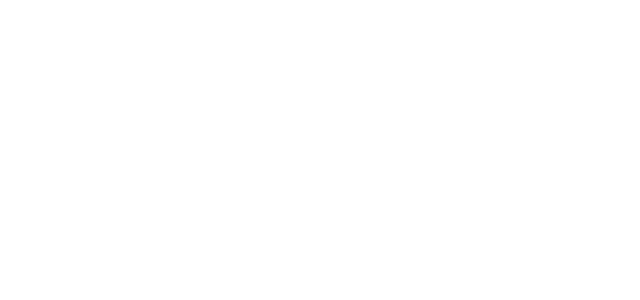
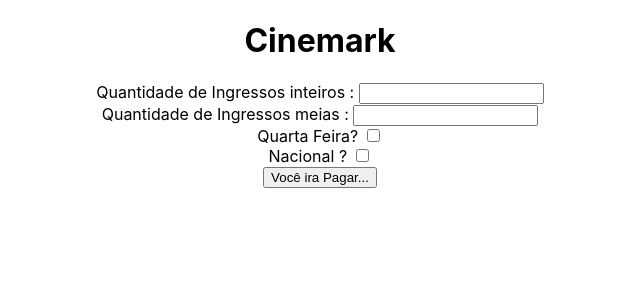
Before and after one commit to JuanVictor62/prova-07-10, a React (Create React App) app in the folder site/: page /ingresso in a window 1280 px wide. Before the commit this address had no page. Shown: the top 300 px of the page, without its empty margins (320-960 px from the left). Built offline with nearby package versions, Linux system fonts and the light colour scheme.

Commit message:
prova dia 14/10

```diff
--- a/site/src/App.js
+++ b/site/src/App.js
@@ -11,6 +11,9 @@
           <a href='/salario'> Salario</a>
           <a href='/parada'> Paradas Abastecimento</a>
           <a href='/temperatura'> Temperatura</a>
+          <a href='/ingresso'> Ingresso</a>
+          <a href='/orcamento'> Orcamento</a>
+
     </div>
   );
 }
--- /dev/null
+++ b/site/src/ingresso/index.js
@@ -0,0 +1,50 @@
+import axios from 'axios'
+import {useState} from 'react'
+
+export default function Index(){
+    const [inteiras, setInteiras] = useState();
+    const [meias, setMeias] = useState();
+    const [diaSemana, setDiaSemana] = useState(false);
+    const [internacional, setInternacional] = useState(false);
+    const [resposta, setResposta] = useState();
+
+    async function verCinema(){
+        const resp = await axios.post('http://localhost:5000/verCinema', {
+            inteiras: inteiras,
+            meias: meias,
+            diaSemana: diaSemana,
+            internacional: internacional
+        })
+
+        setResposta(resp.data.resposta)
+    }
+
+    return(
+        <main className='main'>
+            <h1> Cinemark</h1>
+            <div>
+                Quantidade de Ingressos inteiros : <input value={inteiras} onChange={e => setInteiras(Number(e.target.value))} />
+            </div>
+
+            <div>
+                Quantidade de Ingressos meias : <input value={meias} onChange={e => setMeias(Number(e.target.value))} />
+            </div>
+
+            <div>
+                Quarta Feira? <input type="checkbox"  value={diaSemana} onChange={e => setDiaSemana(e.target.checked)} />
+            </div>
+
+            <div>
+                Nacional ? <input type="checkbox" value={internacional} onChange={e => setInternacional(e.target.checked)} />
+            </div>
+
+            <div>
+                <button onClick={verCinema} >Você ira Pagar...</button>
+            </div>
+
+            <div>
+                {resposta}
+            </div>
+        </main>
+    )
+}
--- /dev/null
+++ b/site/src/ingresso/index.scss
@@ -0,0 +1,7 @@
+.main{
+    display: flex;
+    flex-direction: column;
+    justify-content: center;
+    align-items: center;
+
+}
--- a/site/src/libra/index.js
+++ b/site/src/libra/index.js
@@ -13,7 +13,8 @@
             mes: mes
         })
 
-        setResposta(resp.data.x)
+        setResposta(resp.data.
+            x)
     }
     return(
         <main className='main'>
--- /dev/null
+++ b/site/src/orcamento/index.js
@@ -0,0 +1,32 @@
+import axios from 'axios'
+import {useState} from 'react'
+
+export default function Index(){
+    const [gastos, setGastos] = useState(0);
+    const [ganhos, setGanhos] = useState(0);
+    const [resposta, setResposta] = useState('');
+
+    async function VerOrçamento(){
+        const resp = await axios.post('http://localhost:5000/orcamento', {
+            ganhos: ganhos,
+            gastos : gastos
+        })
+        setResposta(resp.data.resposta);
+    }
+    return(
+        <main className='main'>
+            <h1> Orçamento do chambi </h1>
+
+            <span>Informe seus ganhos: </span>
+            <input type='text' value={ganhos} onChange={e => setGanhos(e.target.value)} />
+            <br />
+
+            <span>Informe seus gastos: </span>
+            <input type='text' value={gastos} onChange={e => setGastos(e.target.value)} />
+
+            <button onClick={VerOrçamento}> Verificar </button>
+
+            <p> Moral do sermão: {resposta} </p>
+        </main>
+    )
+}
--- /dev/null
+++ b/site/src/orcamento/index.scss
@@ -0,0 +1,7 @@
+.main{
+    display: flex;
+    flex-direction: column;
+    justify-content: center;
+    align-items: center;
+
+}
--- a/site/src/routes.js
+++ b/site/src/routes.js
@@ -6,20 +6,23 @@
 import Temperatura from './temperatura'
 import Salario from './salario'
 import Parada from './paradas'
-
+import Orcamento from './orcamento'
+import Ingresso from './ingresso'
 import App from './App.js'
 
 export default function index(){
     return(
     <BrowserRouter>
         <Routes>
-            <Route path='/' element={<App/>} />
-            <Route path='/sorveteria' element={<Sorveteria/>} />
-            <Route path='/acai' element={<Acai/>} />
-            <Route path='libra' element={<Libra/>} />
-            <Route path='/temperatura' element={<Temperatura/>} />
-            <Route path='/salario' element={<Salario/>} />
-            <Route path='/paradas' element={<Parada/>} />
+            <Route path='/' element={< App />} />
+            <Route path='/sorveteria' element={< Sorveteria />} />
+            <Route path='/acai' element={< Acai />} />
+            <Route path='libra' element={< Libra />} />
+            <Route path='/temperatura' element={< Temperatura />} />
+            <Route path='/salario' element={< Salario />} />
+            <Route path='/paradas' element={< Parada />} />
+            <Route path='/orcamento' element={< Orcamento />} />
+            <Route path='/ingresso' element={< Ingresso />} />
         </Routes>
     </BrowserRouter>
     )
```
Also changed, not shown: 2 other files (tests, documents, lock files or other folders).
